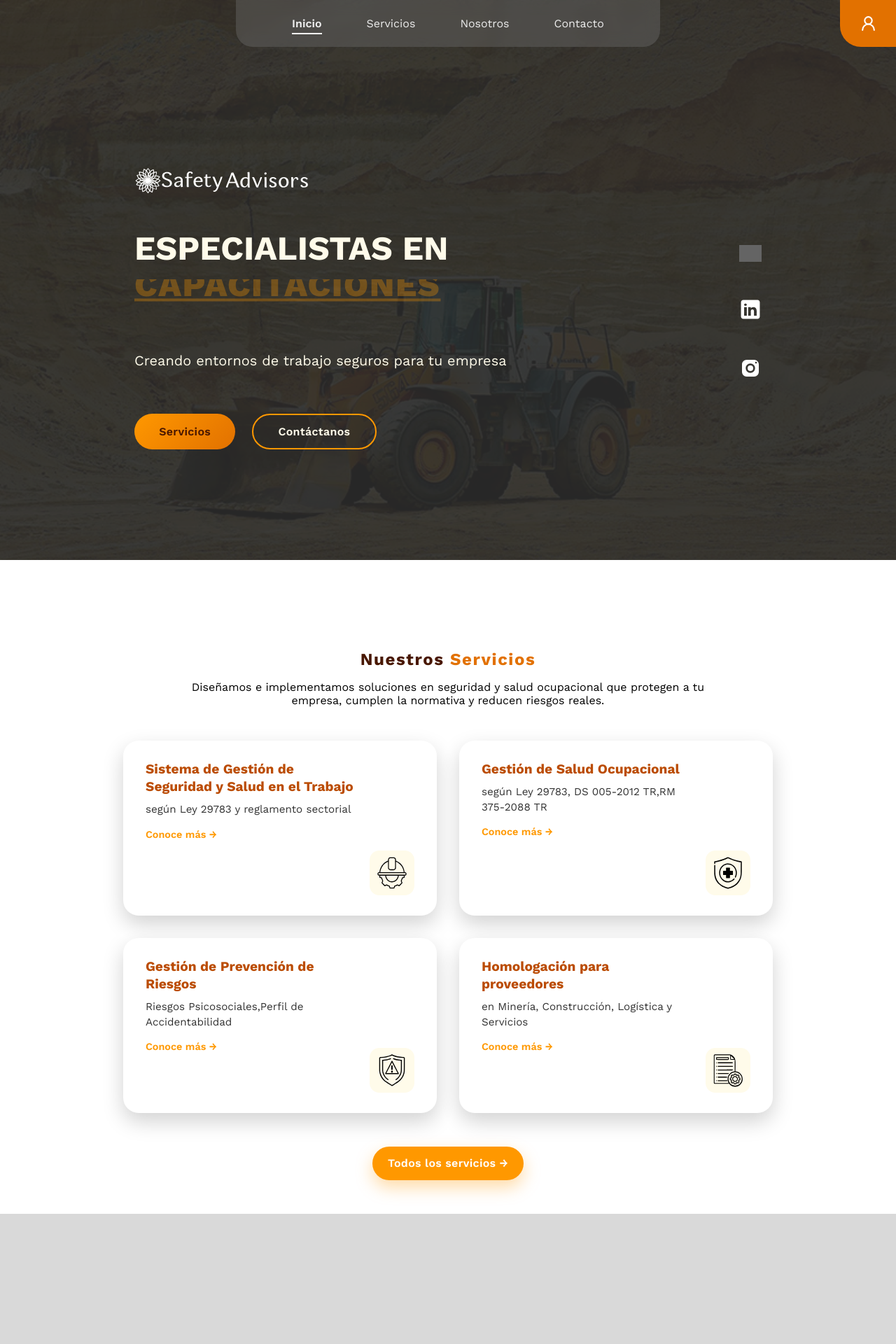
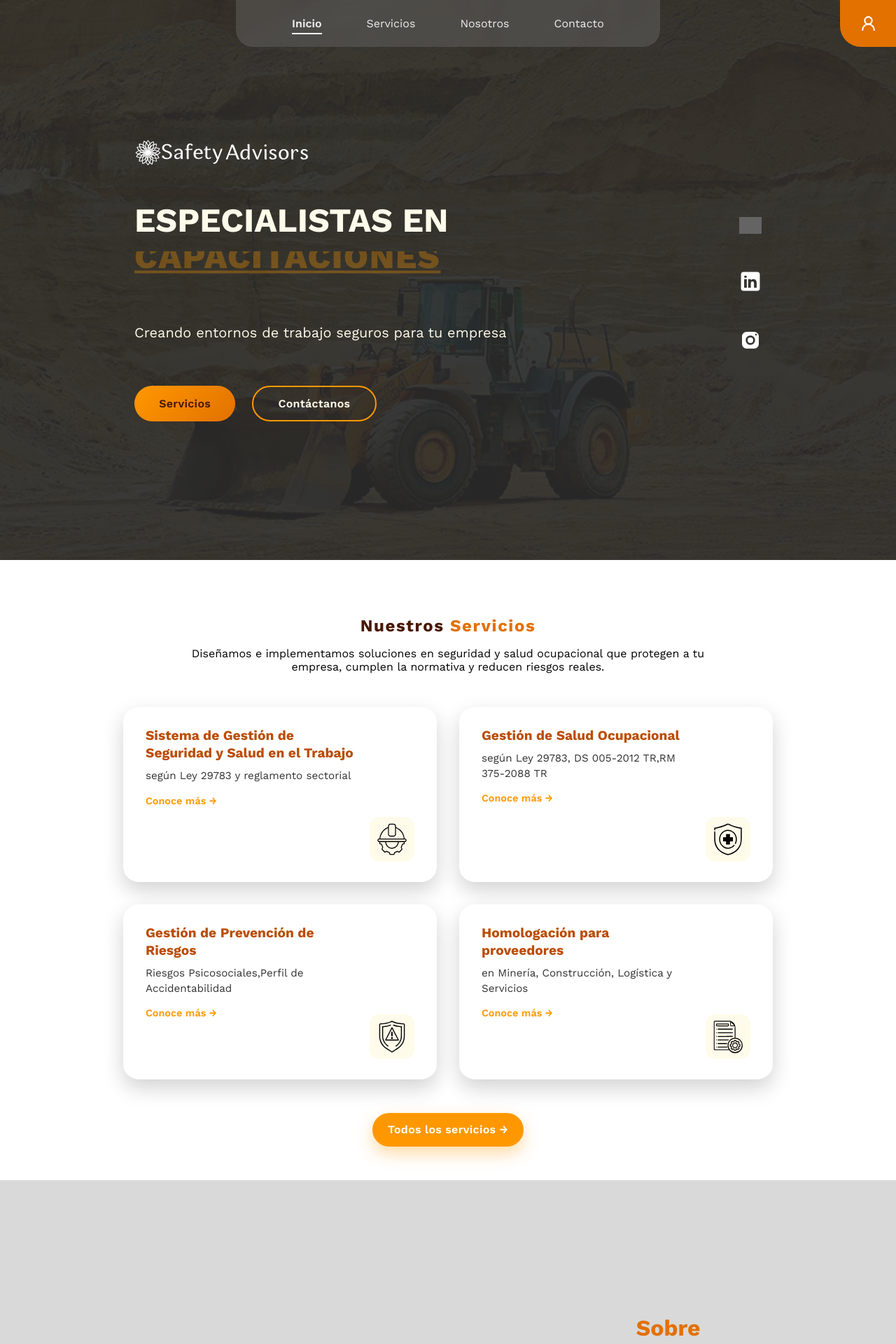
Before and after one commit to Zapallit0/SafetyProject, a React (Vite) app: page / in a window 1280 px wide. Shown: the top 1920 px of the page at 70% size. Built offline with nearby package versions, Linux system fonts and the light colour scheme; grey boxes are pictures that could not be loaded.

Commit message:
Cambio para espaciado entre hm y services

```diff
--- a/src/Components/Home/MainPage/MainPage.css
+++ b/src/Components/Home/MainPage/MainPage.css
@@ -1,5 +1,5 @@
 .mainPage{
-    height: 110svh;
+    height: 100svh;
     width: 100%;
     display: flex;
     flex-direction: column;
--- a/src/Components/Home/Service_HomePage/Service_HomePage.css
+++ b/src/Components/Home/Service_HomePage/Service_HomePage.css
@@ -1,4 +1,5 @@
 .Service2{
+    margin-top: 2rem;
     position: relative;
     display: flex;
     flex-direction: column;
@@ -6,19 +7,6 @@
     align-items: center;
     padding: 2rem 0;
 }
-/* .Service2:before{
-    content:" ";
-    opacity: 0.85;
-    width: 100%;
-    height: 100%;
-    display: block;
-    position: absolute;
-    background-image: url("../../../assets/HomePageImgs/ServicesBackground.webp");
-    background-size: cover;
-    background-position-y:center;
-    filter: brightness(20%);
-    z-index: 1;
-} */
 .Service2Text{
     margin-bottom: 2rem;
     display: flex;
```
